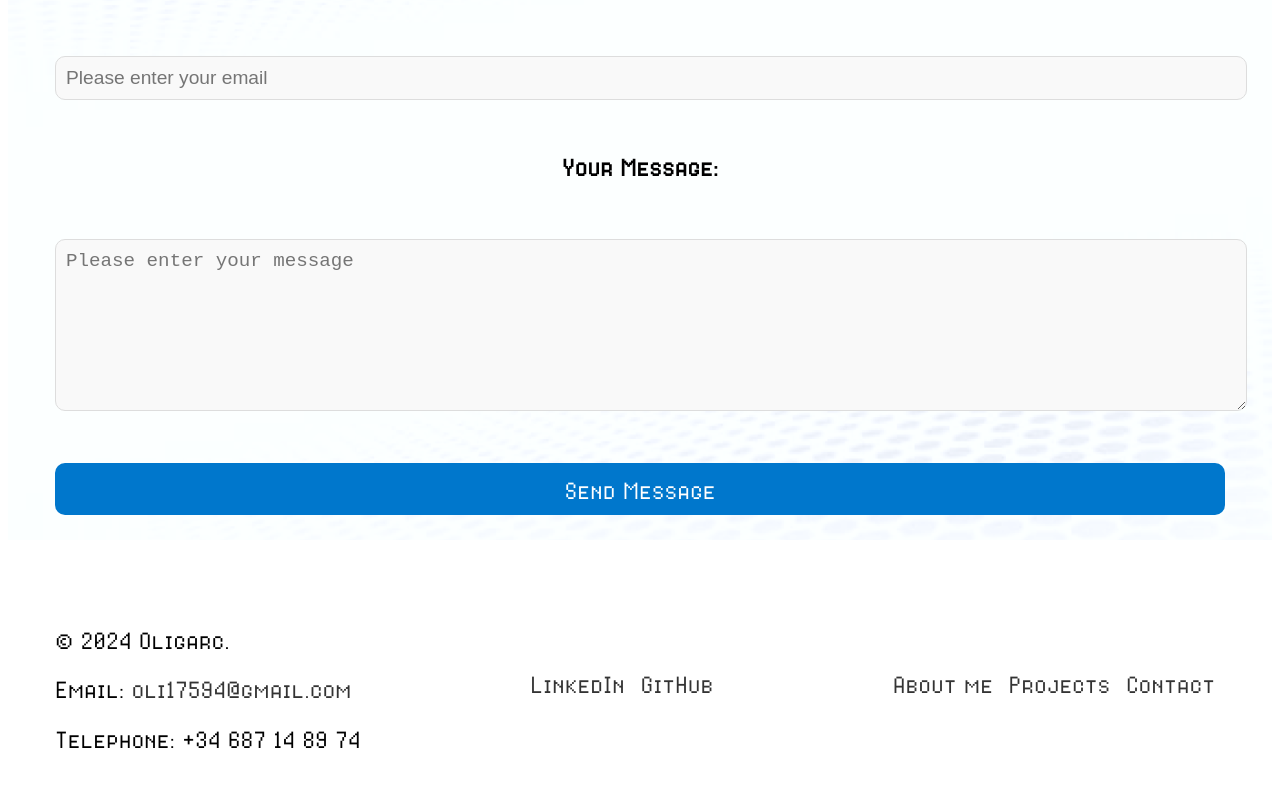
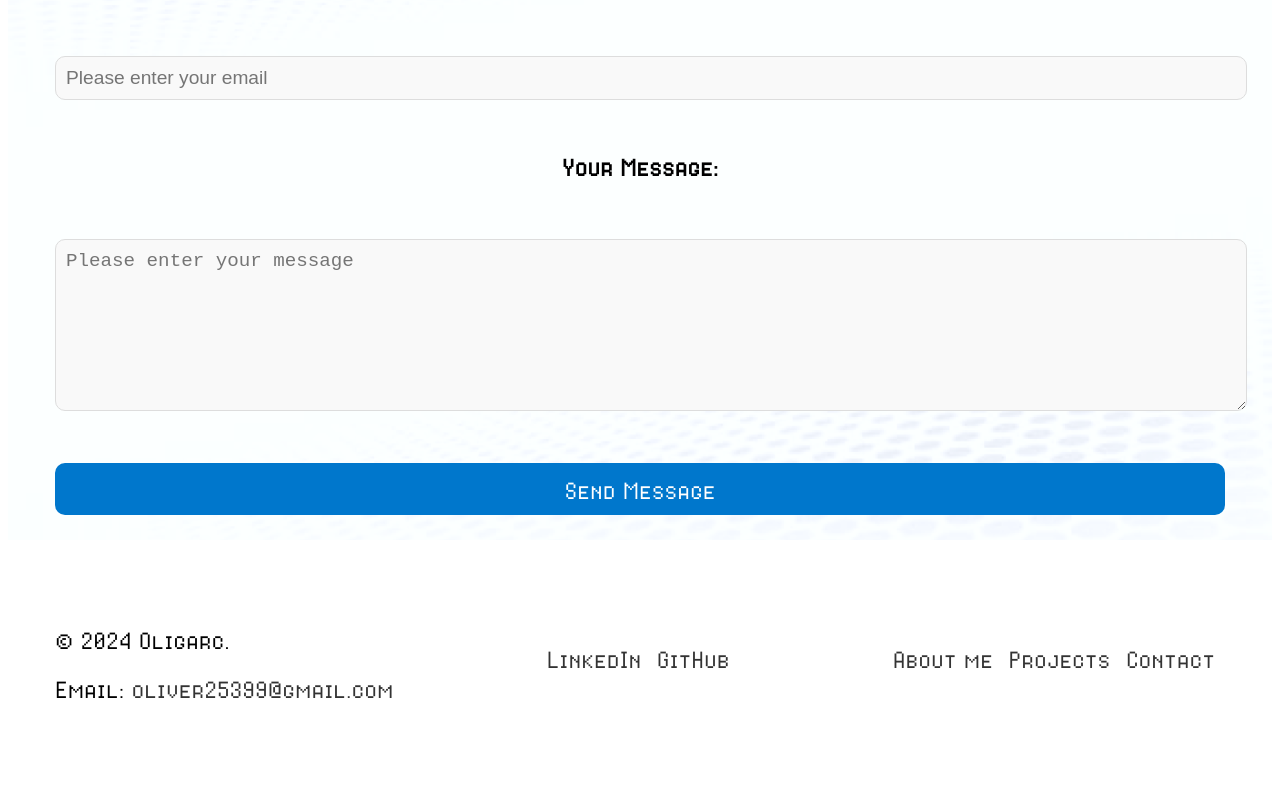
Before and after one commit to oligarc/PortFolio-Oliver, a website built with Vite: page src/index.html in a window 1280 px wide. Shown: the part 2064-2851 px from the top of the page. Built offline with nearby package versions, Linux system fonts and the light colour scheme.

Commit message:
mail fixed

```diff
--- a/src/index.html
+++ b/src/index.html
@@ -248,9 +248,9 @@
               <p>&copy; 2024 Oligarc.</p>
               <p>
                 Email:
-                <a href="mailto:oli17594@gmail.com">oli17594@gmail.com</a>
+                <a href="mailto:oli17594@gmail.com">oliver25399@gmail.com</a>
               </p>
-              <p>Telephone: +34 687 14 89 74</p>
+
             </div>
 
             <div class="social-links">
```
